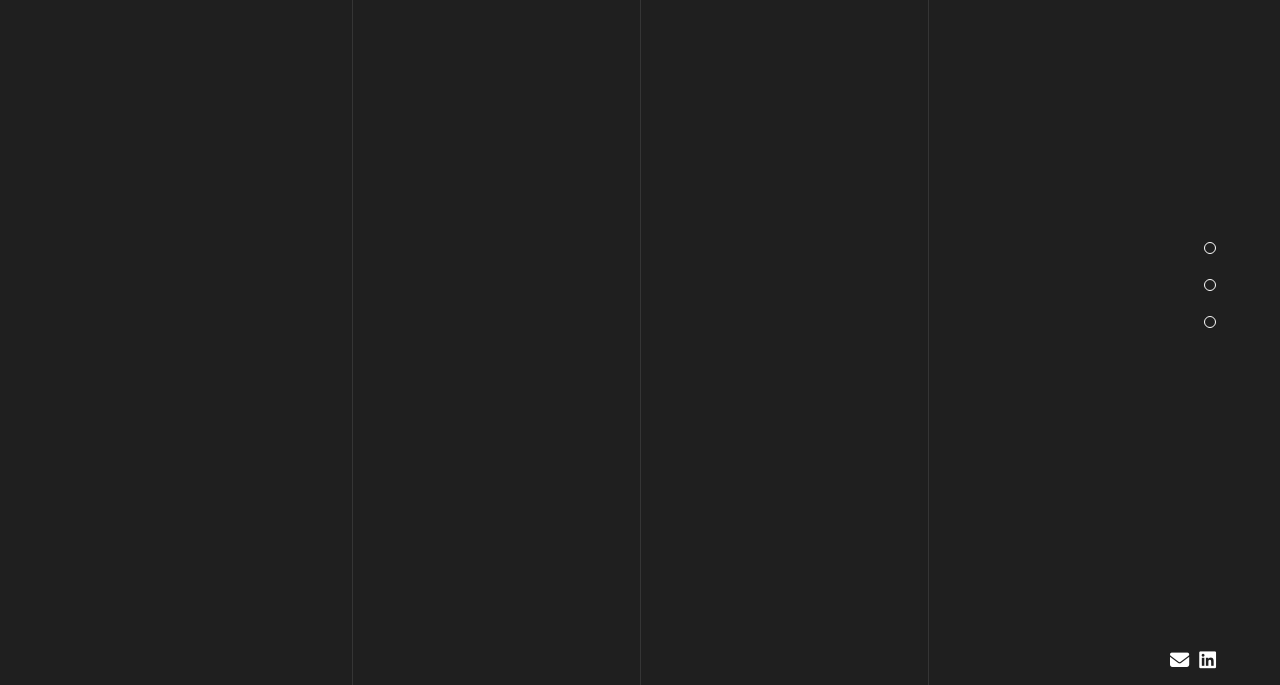
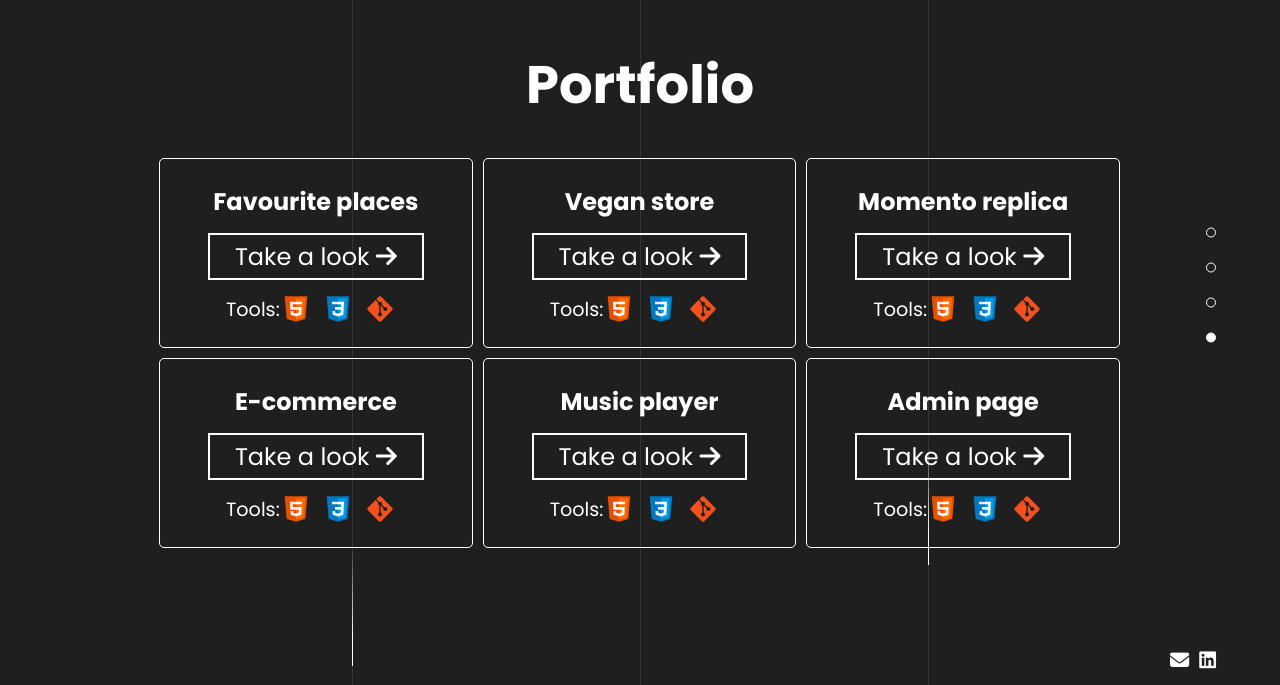
Before and after one commit to Mavludin/portfolio-page, a React (Create React App) app: page /portfolio in a window 1280 px wide. Shown: the part 115-800 px from the top of the page. Built offline with nearby package versions, Linux system fonts and the light colour scheme.

Commit message:
on my way

```diff
--- a/src/App.js
+++ b/src/App.js
@@ -6,6 +6,7 @@ import HomePage from './containers/homepage/homepage';
 import Sidebar from './components/sidebar/sidebar';
 import AboutPage from './containers/about/about';
 import SkillsPage from './containers/skills/skills';
+import Portfolio from './containers/portfolio/portfolio';
 
 import { Route, BrowserRouter, Switch } from 'react-router-dom';
 
@@ -29,6 +30,7 @@ class App extends React.Component {
               <Route exact path="/" component={HomePage} />
               <Route exact path="/about" component={AboutPage} />
               <Route exact path="/skills" component={SkillsPage} />
+              <Route exact path="/portfolio" component={Portfolio} />
             </Switch>
           </main>
           <Footer />
--- a/src/Main.css
+++ b/src/Main.css
@@ -1,4 +1,8 @@
 @import url('https://fonts.googleapis.com/css?family=Poppins:400,500,600,700&display=swap');
+
+* {
+  box-sizing: border-box;
+}
 
 body {
   font-family: 'Poppins', 'Helvetica', sans-serif;
@@ -25,13 +29,8 @@ body {
 
 h1 {
   font-size: 3em;
-  margin: 0;
   text-align: center;
-}
-
-h2 {
-  font-size: 3em;
-  margin: 0;
+  animation: scaling 4s infinite linear;
 }
 
 p {
@@ -41,11 +40,69 @@ p {
 
 ul {
   list-style-type: none;
-  margin: 0;
 }
 
 a {
   text-decoration: none;
+}
+
+@keyframes scaling {
+  0% {
+    transform: scale(1.0);
+  }
+
+  50% {
+    transform: scale(1.2);
+  }
+
+  100% {
+    transform: scale(1.0);
+  }
+}
+
+.redBtn {
+  font-size: 1.5em;
+  border: 2px solid white;
+  padding: 5px 25px;
+
+  transition: background-color .2s;
+
+  margin-top: 2%;
+}
+
+.redBtn:hover {
+  background-color: #ED6464;
+  border-color: #ED6464;
+}
+
+.redBtn:hover i {
+  animation: jumping 1s ease-out;
+}
+
+@keyframes jumping {
+  0% {
+      transform: translateX(10px);
+  }
+
+  20% {
+      transform: translateX(0);
+  }
+
+  40% {
+      transform: translateX(8px);
+  }
+
+  60% {
+      transform: translateX(0);
+  }
+
+  80% {
+      transform: translateX(4px);
+  }
+
+  80% {
+      transform: translateX(0);
+  }
 }
 
 .lines {
--- a/src/components/sidebar/sidebar.js
+++ b/src/components/sidebar/sidebar.js
@@ -9,7 +9,7 @@ const sidebar = () => {
             <NavLink exact={true} activeClassName={classes.Active} to="/"><div></div></NavLink>
             <NavLink activeClassName={classes.Active} to="/about"><div></div></NavLink>
             <NavLink activeClassName={classes.Active} to="/skills"><div></div></NavLink>
-            {/* <NavLink activeClassName={classes.Active} to="/feedback"><div></div></NavLink> */}
+            <NavLink activeClassName={classes.Active} to="/portfolio"><div></div></NavLink>
         </aside>
     )
 }
--- a/src/containers/homepage/homepage.js
+++ b/src/containers/homepage/homepage.js
@@ -43,7 +43,7 @@ class HomePage extends React.Component {
                 <div style={{alignItems: 'center'}} className="container flex-content">
 
                     <h1> Hello, I'm <span>Mavludin</span> <br/> A front-end web developer </h1>
-                    <Link to="/about" className={classes.GetStarted} href="/">Get started <i className="fas fa-arrow-right"></i></Link>
+                    <Link to="/about" className='redBtn' href="/">Get started <i className="fas fa-arrow-right"></i></Link>
 
                     {/* <div className="bot-section"> */}
 
--- a/src/containers/homepage/homepage.module.css
+++ b/src/containers/homepage/homepage.module.css
@@ -35,29 +35,6 @@
 
 a {
     color: white;
-}
-
-.GetStarted {
-    font-size: 1.5em;
-    border: 2px solid white;
-    padding: 5px 25px;
-
-    transition: background-color .2s;
-
-    margin-top: 2%;
-}
-
-.fa-arrow-right {
-    transition: transform .2s;
-}
-
-.GetStarted:hover {
-    background-color: #ED6464;
-    border-color: #ED6464;
-}
-
-.GetStarted:hover .fa-arrow-right {
-    transform: rotate(90deg);
 }
 /*
 .BotSection {
--- /dev/null
+++ b/src/containers/portfolio/portfolio.js
@@ -0,0 +1,111 @@
+import React from 'react';
+import '../../Main.css';
+import classes from './portfolio.module.css';
+
+import Html5Icon from '../../img/html-5.svg';
+import Css3Icon from '../../img/css-3.svg';
+import SassIcon from '../../img/sass.svg';
+import JsIcon from '../../img/js.svg';
+import JQueryIcon from '../../img/jquery.svg';
+import ReactIcon from '../../img/react.svg';
+import ReduxIcon from '../../img/redux.svg';
+import GitIcon from '../../img/git.svg';
+import PsIcon from '../../img/ps.svg';
+import FigmaIcon from '../../img/figma.svg';
+
+const Portfolio = () => {
+    return (
+        <div className={[classes.PortfolioPage, 'container', 'flex-content'].join(' ')} >
+            <h1>Portfolio</h1>
+
+            <div className={classes.Content}>
+                <div className={classes.Item}>
+                    <div className={classes.ItemInner}>
+                        <h2>Favourite places</h2>
+                        <a href="/#" className='redBtn'>
+                            Take a look <i className="fas fa-arrow-right"></i>
+                        </a>
+                        <p className={classes.Tools}>
+                            <span>Tools: </span>
+                            <img src={Html5Icon} alt="Html 5 icon" />
+                            <img src={Css3Icon} alt="Css 3 icon" />
+                            <img src={GitIcon} alt="Git icon" />
+                        </p>
+                    </div>
+                </div>
+                <div className={classes.Item}>
+                    <div className={classes.ItemInner}>
+                        <h2>Vegan store</h2>
+                        <a href="/#" className='redBtn'>
+                            Take a look <i className="fas fa-arrow-right"></i>
+                        </a>
+                        <p className={classes.Tools}>
+                            <span>Tools: </span>
+                            <img src={Html5Icon} alt="Html 5 icon" />
+                            <img src={Css3Icon} alt="Css 3 icon" />
+                            <img src={GitIcon} alt="Git icon" />
+                        </p>
+                    </div>
+                </div>
+                <div className={classes.Item}>
+                    <div className={classes.ItemInner}>
+                        <h2>Momento replica</h2>
+                        <a href="/#" className='redBtn'>
+                            Take a look <i className="fas fa-arrow-right"></i>
+                        </a>
+                        <p className={classes.Tools}>
+                            <span>Tools: </span>
+                            <img src={Html5Icon} alt="Html 5 icon" />
+                            <img src={Css3Icon} alt="Css 3 icon" />
+                            <img src={GitIcon} alt="Git icon" />
+                        </p>
+                    </div>
+                </div>
+                <div className={classes.Item}>
+                    <div className={classes.ItemInner}>
+                        <h2>E-commerce</h2>
+                        <a href="/#" className='redBtn'>
+                            Take a look <i className="fas fa-arrow-right"></i>
+                        </a>
+                        <p className={classes.Tools}>
+                            <span>Tools: </span>
+                            <img src={Html5Icon} alt="Html 5 icon" />
+                            <img src={Css3Icon} alt="Css 3 icon" />
+                            <img src={GitIcon} alt="Git icon" />
+                        </p>
+                    </div>
+                </div>
+                <div className={classes.Item}>
+                    <div className={classes.ItemInner}>
+                        <h2>Music player</h2>
+                        <a href="/#" className='redBtn'>
+                            Take a look <i className="fas fa-arrow-right"></i>
+                        </a>
+                        <p className={classes.Tools}>
+                            <span>Tools: </span>
+                            <img src={Html5Icon} alt="Html 5 icon" />
+                            <img src={Css3Icon} alt="Css 3 icon" />
+                            <img src={GitIcon} alt="Git icon" />
+                        </p>
+                    </div>
+                </div>
+                <div className={classes.Item}>
+                    <div className={classes.ItemInner}>
+                        <h2>Admin page</h2>
+                        <a href="/#" className='redBtn'>
+                            Take a look <i className="fas fa-arrow-right"></i>
+                        </a>
+                        <p className={classes.Tools}>
+                            <span>Tools: </span>
+                            <img src={Html5Icon} alt="Html 5 icon" />
+                            <img src={Css3Icon} alt="Css 3 icon" />
+                            <img src={GitIcon} alt="Git icon" />
+                        </p>
+                    </div>
+                </div>
+            </div>
+        </div>
+    )
+}
+
+export default Portfolio;
--- /dev/null
+++ b/src/containers/portfolio/portfolio.module.css
@@ -0,0 +1,29 @@
+.Content {
+    display: flex;
+    flex-wrap: wrap;
+}
+
+.Item {
+    width: 33.3%;
+    height: 200px;
+    padding: 5px;
+}
+
+.ItemInner {
+    padding: 5px;
+    border-radius: 5px;
+    height: 100%;
+    width: 100%;
+    border: 1px solid white;
+    text-align: center;
+}
+
+img {
+    width: 32px;
+}
+
+.Tools {
+    display: flex;
+    align-items: center;
+    justify-content: center;
+}
--- a/src/containers/skills/skills.js
+++ b/src/containers/skills/skills.js
@@ -18,16 +18,18 @@ const Skills = () => {
         <div className='container flex-content'>
             <h1>Skills</h1>
             <ul>
+
+                <li><img src={PsIcon} alt="Photoshop icon" />Photoshop</li>
                 <li><img src={Html5Icon} alt="Html 5 icon" />HTML5</li>
+                <li><img src={JsIcon} alt="JS icon" />JavaScript</li>
+                <li><img src={GitIcon} alt="Git icon" />Git</li>
+                <li><img src={FigmaIcon} alt="Figma icon" />Figma</li>
                 <li><img src={Css3Icon} alt="Css 3 icon" />CSS3</li>
+                <li><img src={JQueryIcon} alt="JQuery icon" />JQuery</li>
+                <li><img src={ReduxIcon} alt="Redux icon" />Redux</li>
                 <li><img src={SassIcon} alt="Sass icon" />SASS (SCSS)</li>
-                <li><img src={JsIcon} alt="JS icon" />JavaScript</li>
-                <li><img src={JQueryIcon} alt="JQuery icon" />JQuery</li>
-                <li><img src={ReactIcon} alt="React icon" />React JS</li>
-                <li><img src={ReduxIcon} alt="Redux icon" />Redux</li>
-                <li><img src={GitIcon} alt="Git icon" />Git</li>
-                <li><img src={PsIcon} alt="Photoshop icon" />Photoshop</li>
-                <li><img src={FigmaIcon} alt="Figma icon" />Figma</li>
+                <li><img className={classes.SpinIcon} src={ReactIcon} alt="React icon" />React JS</li>
+
             </ul>
         </div>
     )
--- a/src/containers/skills/skills.module.css
+++ b/src/containers/skills/skills.module.css
@@ -1,6 +1,7 @@
-img {
-    width: 32px;
-    margin-right: 5px;
+ul {
+    display: flex;
+    flex-wrap: wrap;
+    justify-content: center;
 }
 
 li {
@@ -8,11 +9,30 @@ li {
     align-items: center;
     cursor: pointer;
     border-bottom: 2px solid transparent;
-    width: fit-content;
-    transition: border-color .2s;
-    padding-bottom: 5px;
+    width: 25%;
+    font-size: 1.2em;
+    margin-bottom: 10px;
 }
 
-li:hover {
-    border-color: #ED6464;
+img {
+    width: 48px;
+    margin-right: 10px;
 }
+
+.SpinIcon {
+    animation: rotating 4s linear infinite;
+}
+
+li:hover .SpinIcon {
+    animation-play-state: paused;
+}
+
+@keyframes rotating {
+    from {
+        transform: rotate(0deg);
+    }
+
+    to {
+        transform: rotate(360deg);
+    }
+}
```
